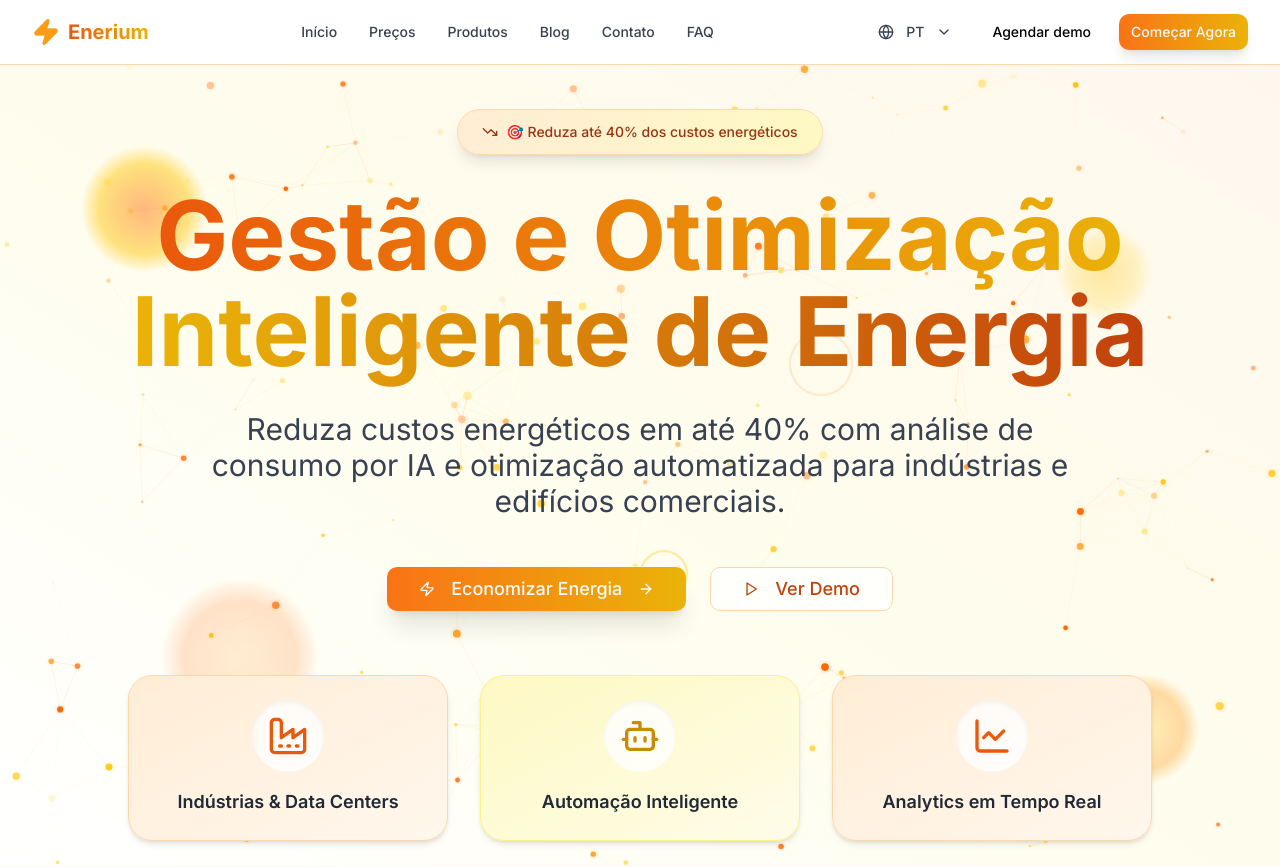
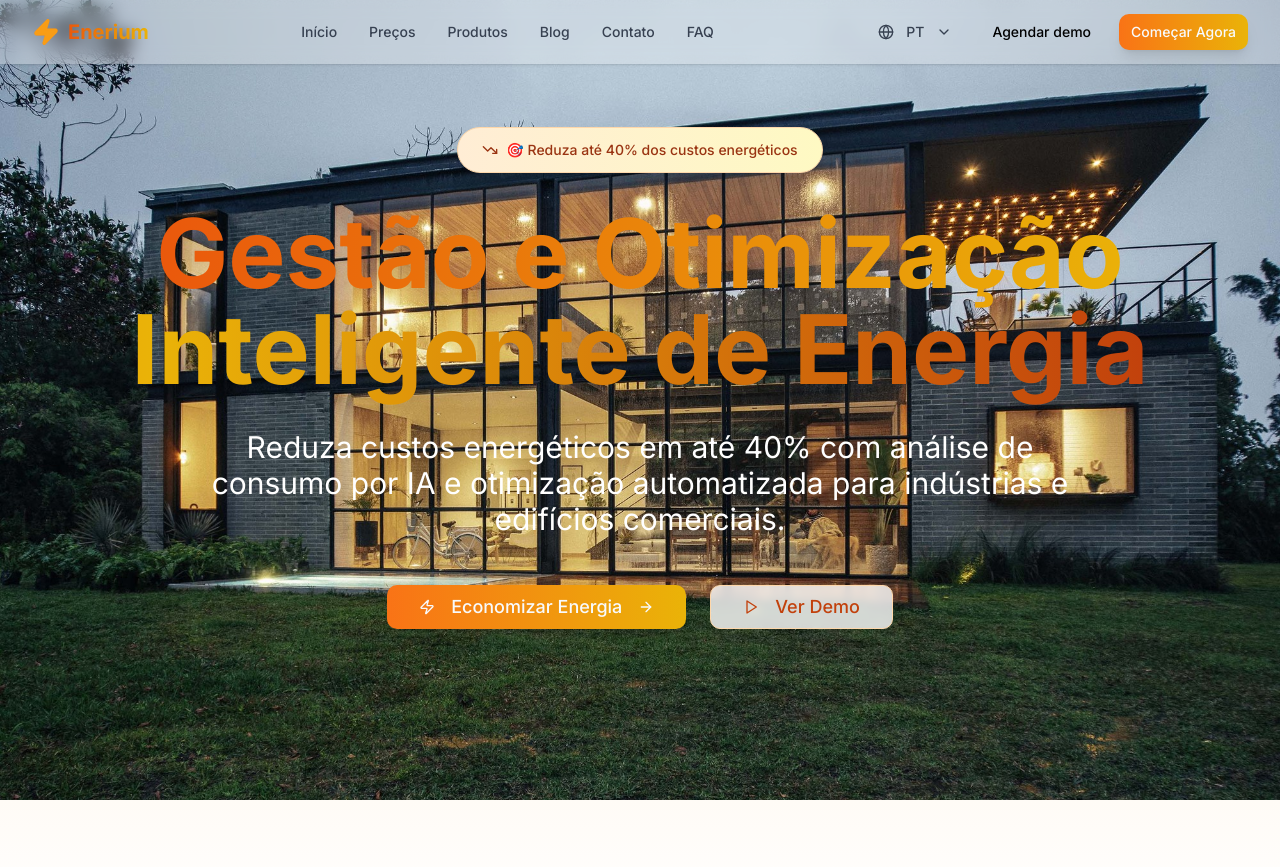
Before and after one commit to jesse-barbosa/enerium-web, a Next.js app: page / in a window 1280 px wide. Shown: the top 867 px of the page. Built offline with nearby package versions, Linux system fonts and the light colour scheme.

Commit message:
refactor hero section: add background image, add blur to Header and remove unnecessary UI effects

```diff
--- a/components/layout/header.tsx
+++ b/components/layout/header.tsx
@@ -36,7 +36,7 @@ export function Header({ locale = "pt", onLocaleChange }: HeaderProps) {
   }
 
   return (
-    <header className="sticky top-0 z-50 w-full border-b border-orange-200 bg-white/95 backdrop-blur supports-[backdrop-filter]:bg-white/60">
+    <header className="fixed top-0 z-50 w-full shadow bg-white/10 backdrop-blur supports-[backdrop-filter]:bg-white/30">
       <div className="container mx-auto px-4 sm:px-6 lg:px-8">
         <div className="flex h-16 items-center justify-between">
           {/* Logo */}
--- a/components/sections/hero.tsx
+++ b/components/sections/hero.tsx
@@ -1,9 +1,7 @@
 "use client"
 
 import { Button } from "@/components/ui/button"
-import { EnergyParticles } from "@/components/ui/energy-particles"
-import { EnergyOrbs } from "@/components/ui/energy-orbs"
-import { ArrowRight, Play, TrendingDown, Zap, Factory, Bot, LineChart } from "lucide-react"
+import { ArrowRight, Play, TrendingDown, Zap } from "lucide-react"
 import { useTranslation } from "@/lib/translations"
 
 interface HeroSectionProps {
@@ -16,13 +14,17 @@ export function HeroSection({ locale = "pt" }: HeroSectionProps) {
   return (
     <section className="relative min-h-screen flex items-center justify-center overflow-hidden">
       {/* Dynamic gradient background */}
-      <div className="absolute inset-0 bg-gradient-to-tr from-transparent via-yellow-100/30 to-orange-200/20" />
+      <div className="absolute inset-0" />
 
-      {/* Energy particles animation */}
-      <EnergyParticles />
-
-      {/* Energy orbs and effects */}
-      <EnergyOrbs />
+      {/* Background image */}
+      <div className="absolute top-0 inset-0 -z-10">
+        <img
+          src="/images/casa-candelaria.jpg"
+          alt="Casa Candelaria"
+          className="w-full h-full object-cover object-center"
+        />
+        <div className="absolute inset-0" />
+      </div>
 
       <div className="container mx-auto px-4 sm:px-6 lg:px-8 text-center relative z-10">
         <div className="max-w-6xl mx-auto">
@@ -41,7 +43,7 @@ export function HeroSection({ locale = "pt" }: HeroSectionProps) {
 
           {/* Subtitle */}
           <p
-            className="text-xl sm:text-2xl md:text-3xl text-gray-700 mb-12 max-w-4xl mx-auto leading-relaxed animate-fade-in-up"
+            className="text-xl sm:text-2xl md:text-3xl text-white mb-12 max-w-4xl mx-auto leading-relaxed animate-fade-in-up"
             style={{ animationDelay: "0.2s" }}
           >
             {t("heroSubtitle")}
@@ -70,41 +72,6 @@ export function HeroSection({ locale = "pt" }: HeroSectionProps) {
             </Button>
           </div>
 
-          {/* Key benefits */}
-          <div
-            className="grid grid-cols-1 md:grid-cols-3 gap-8 max-w-5xl mx-auto animate-fade-in-up"
-            style={{ animationDelay: "0.6s" }}
-          >
-            {[
-              {
-                icon: <Factory className="h-10 w-10 text-orange-600" />,
-                title: locale === "pt" ? "Indústrias & Data Centers" : "Industries & Data Centers",
-                gradient: "from-orange-100 to-orange-50 border-orange-200",
-              },
-              {
-                icon: <Bot className="h-10 w-10 text-yellow-600" />,
-                title: locale === "pt" ? "Automação Inteligente" : "Smart Automation",
-                gradient: "from-yellow-100 to-yellow-50 border-yellow-200",
-              },
-              {
-                icon: <LineChart className="h-10 w-10 text-orange-600" />,
-                title: locale === "pt" ? "Analytics em Tempo Real" : "Real-time Analytics",
-                gradient: "from-orange-100 to-orange-50 border-orange-200",
-              },
-            ].map((item, index) => (
-              <div
-                key={index}
-                className={`bg-gradient-to-br ${item.gradient} rounded-3xl p-6 border shadow-md hover:shadow-xl transition-shadow duration-300 transform hover:-translate-y-1 backdrop-blur-md`}
-              >
-                <div className="flex flex-col items-center text-center space-y-4">
-                  <div className="p-4 bg-white/80 rounded-full shadow-inner">
-                    {item.icon}
-                  </div>
-                  <h3 className="text-lg font-semibold text-gray-800">{item.title}</h3>
-                </div>
-              </div>
-            ))}
-          </div>
         </div>
       </div>
     </section>
--- a/components/ui/energy-orbs.tsx
+++ /dev/null
@@ -1,72 +0,0 @@
-"use client"
-
-export function EnergyOrbs() {
-  return (
-    <div className="absolute inset-0 overflow-hidden pointer-events-none">
-      {/* Large pulsing energy orbs */}
-      <div
-        className="absolute top-20 left-20 w-32 h-32 rounded-full opacity-20 animate-pulse"
-        style={{
-          background: "radial-gradient(circle, #FF6A00 0%, #FFC300 50%, transparent 70%)",
-          animationDuration: "4s",
-        }}
-      />
-
-      <div
-        className="absolute top-40 right-32 w-24 h-24 rounded-full opacity-25 animate-pulse"
-        style={{
-          background: "radial-gradient(circle, #FFC300 0%, #FFE066 50%, transparent 70%)",
-          animationDuration: "3s",
-          animationDelay: "1s",
-        }}
-      />
-
-      <div
-        className="absolute bottom-32 left-40 w-40 h-40 rounded-full opacity-15 animate-pulse"
-        style={{
-          background: "radial-gradient(circle, #FFA733 0%, #FF6A00 50%, transparent 70%)",
-          animationDuration: "5s",
-          animationDelay: "2s",
-        }}
-      />
-
-      <div
-        className="absolute bottom-20 right-20 w-28 h-28 rounded-full opacity-20 animate-pulse"
-        style={{
-          background: "radial-gradient(circle, #FFE066 0%, #FFA733 50%, transparent 70%)",
-          animationDuration: "3.5s",
-          animationDelay: "0.5s",
-        }}
-      />
-
-      {/* Rotating energy rings */}
-      <div
-        className="absolute top-1/3 right-1/3 w-16 h-16 border-2 border-orange-300 rounded-full opacity-30 animate-spin"
-        style={{ animationDuration: "20s" }}
-      />
-      <div
-        className="absolute bottom-1/3 left-1/2 w-12 h-12 border-2 border-yellow-400 rounded-full opacity-40 animate-spin"
-        style={{ animationDuration: "15s", animationDirection: "reverse" }}
-      />
-
-      {/* Energy waves */}
-      <div className="absolute inset-0">
-        <div
-          className="absolute top-1/2 left-1/2 w-96 h-96 rounded-full border border-orange-200 opacity-20 animate-ping"
-          style={{
-            transform: "translate(-50%, -50%)",
-            animationDuration: "4s",
-          }}
-        />
-        <div
-          className="absolute top-1/2 left-1/2 w-80 h-80 rounded-full border border-yellow-300 opacity-25 animate-ping"
-          style={{
-            transform: "translate(-50%, -50%)",
-            animationDuration: "3s",
-            animationDelay: "1s",
-          }}
-        />
-      </div>
-    </div>
-  )
-}
--- a/components/ui/energy-particles.tsx
+++ /dev/null
@@ -1,136 +0,0 @@
-"use client"
-
-import { useEffect, useRef } from "react"
-
-interface Particle {
-  x: number
-  y: number
-  vx: number
-  vy: number
-  size: number
-  opacity: number
-  color: string
-  pulsePhase: number
-}
-
-export function EnergyParticles() {
-  const canvasRef = useRef<HTMLCanvasElement>(null)
-  const particlesRef = useRef<Particle[]>([])
-  const animationRef = useRef<number>()
-
-  useEffect(() => {
-    const canvas = canvasRef.current
-    if (!canvas) return
-
-    const ctx = canvas.getContext("2d")
-    if (!ctx) return
-
-    const resizeCanvas = () => {
-      canvas.width = window.innerWidth
-      canvas.height = window.innerHeight
-    }
-
-    const createParticles = () => {
-      const particles: Particle[] = []
-      const colors = ["#FF6A00", "#FFC300", "#FFA733", "#FFE066"]
-
-      for (let i = 0; i < 150; i++) {
-        particles.push({
-          x: Math.random() * canvas.width,
-          y: Math.random() * canvas.height,
-          vx: (Math.random() - 0.5) * 0.5,
-          vy: (Math.random() - 0.5) * 0.5,
-          size: Math.random() * 3 + 1,
-          opacity: Math.random() * 0.8 + 0.2,
-          color: colors[Math.floor(Math.random() * colors.length)],
-          pulsePhase: Math.random() * Math.PI * 2,
-        })
-      }
-
-      particlesRef.current = particles
-    }
-
-    const animate = () => {
-      ctx.clearRect(0, 0, canvas.width, canvas.height)
-
-      particlesRef.current.forEach((particle, index) => {
-        // Update position
-        particle.x += particle.vx
-        particle.y += particle.vy
-
-        // Wrap around edges
-        if (particle.x < 0) particle.x = canvas.width
-        if (particle.x > canvas.width) particle.x = 0
-        if (particle.y < 0) particle.y = canvas.height
-        if (particle.y > canvas.height) particle.y = 0
-
-        // Update pulse
-        particle.pulsePhase += 0.02
-        const pulseSize = particle.size + Math.sin(particle.pulsePhase) * 0.5
-        const pulseOpacity = particle.opacity + Math.sin(particle.pulsePhase) * 0.2
-
-        // Draw particle with glow effect
-        ctx.save()
-        ctx.globalAlpha = pulseOpacity
-
-        // Outer glow
-        ctx.beginPath()
-        ctx.arc(particle.x, particle.y, pulseSize * 2, 0, Math.PI * 2)
-        const gradient = ctx.createRadialGradient(particle.x, particle.y, 0, particle.x, particle.y, pulseSize * 2)
-        gradient.addColorStop(0, particle.color + "40")
-        gradient.addColorStop(1, particle.color + "00")
-        ctx.fillStyle = gradient
-        ctx.fill()
-
-        // Inner particle
-        ctx.beginPath()
-        ctx.arc(particle.x, particle.y, pulseSize, 0, Math.PI * 2)
-        ctx.fillStyle = particle.color
-        ctx.fill()
-
-        ctx.restore()
-
-        // Connect nearby particles with energy lines
-        particlesRef.current.slice(index + 1).forEach((otherParticle) => {
-          const dx = particle.x - otherParticle.x
-          const dy = particle.y - otherParticle.y
-          const distance = Math.sqrt(dx * dx + dy * dy)
-
-          if (distance < 100) {
-            ctx.save()
-            ctx.globalAlpha = (1 - distance / 100) * 0.3
-            ctx.strokeStyle = particle.color
-            ctx.lineWidth = 0.5
-            ctx.beginPath()
-            ctx.moveTo(particle.x, particle.y)
-            ctx.lineTo(otherParticle.x, otherParticle.y)
-            ctx.stroke()
-            ctx.restore()
-          }
-        })
-      })
-
-      animationRef.current = requestAnimationFrame(animate)
-    }
-
-    resizeCanvas()
-    createParticles()
-    animate()
-
-    window.addEventListener("resize", () => {
-      resizeCanvas()
-      createParticles()
-    })
-
-    return () => {
-      if (animationRef.current) {
-        cancelAnimationFrame(animationRef.current)
-      }
-      window.removeEventListener("resize", resizeCanvas)
-    }
-  }, [])
-
-  return (
-    <canvas ref={canvasRef} className="absolute inset-0 pointer-events-none" style={{ background: "transparent" }} />
-  )
-}
--- a/components/ui/floating-elements.tsx
+++ /dev/null
@@ -1,42 +0,0 @@
-"use client"
-
-export function FloatingElements() {
-  return (
-    <div className="absolute inset-0 overflow-hidden pointer-events-none">
-      {/* Animated circles */}
-      <div
-        className="absolute top-20 left-10 w-2 h-2 bg-blue-400 rounded-full animate-bounce"
-        style={{ animationDelay: "0s", animationDuration: "3s" }}
-      />
-      <div
-        className="absolute top-40 right-20 w-1 h-1 bg-purple-400 rounded-full animate-bounce"
-        style={{ animationDelay: "1s", animationDuration: "4s" }}
-      />
-      <div
-        className="absolute bottom-40 left-20 w-1.5 h-1.5 bg-blue-300 rounded-full animate-bounce"
-        style={{ animationDelay: "0.5s", animationDuration: "3.5s" }}
-      />
-      <div
-        className="absolute bottom-20 right-10 w-1 h-1 bg-purple-300 rounded-full animate-bounce"
-        style={{ animationDelay: "2s", animationDuration: "2.5s" }}
-      />
-
-      {/* Floating shapes */}
-      <div
-        className="absolute top-1/4 left-1/4 w-8 h-8 border border-blue-200 rounded-full animate-spin"
-        style={{ animationDuration: "20s" }}
-      />
-      <div
-        className="absolute top-3/4 right-1/4 w-6 h-6 border border-purple-200 rounded-full animate-spin"
-        style={{ animationDuration: "15s", animationDirection: "reverse" }}
-      />
-
-      {/* Gradient orbs */}
-      <div className="absolute top-1/3 right-1/3 w-32 h-32 bg-gradient-to-r from-blue-100 to-purple-100 rounded-full blur-xl opacity-30 animate-pulse" />
-      <div
-        className="absolute bottom-1/3 left-1/3 w-24 h-24 bg-gradient-to-r from-purple-100 to-pink-100 rounded-full blur-xl opacity-30 animate-pulse"
-        style={{ animationDelay: "1s" }}
-      />
-    </div>
-  )
-}
```
Also changed, not shown: public/images/casa-candelaria.jpg (added).
